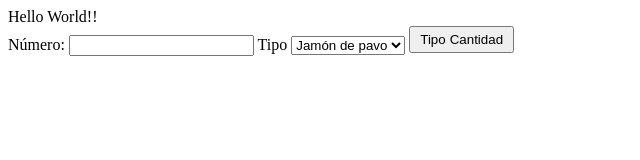
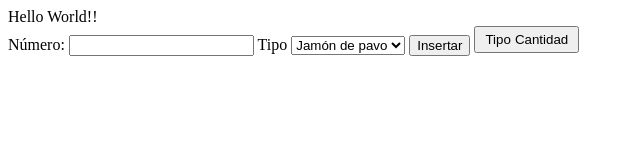
Before and after one commit to mariamunnoz/mariamunnoz.github.io, a plain HTML site: page index.html in a window 1280 px wide. Shown: the whole page, without its empty margins (0-640 px from the left). Drawn offline with Linux system fonts and the light colour scheme.

Commit message:
Update index.html

```diff
--- a/index.html
+++ b/index.html
@@ -19,6 +19,7 @@
       <option>Peanut butter</option>
       <option>Protes</option>
     </select>
+    <button>Insertar</button>
     <button onclick="addItem()">
   </div>
   <table>
```
